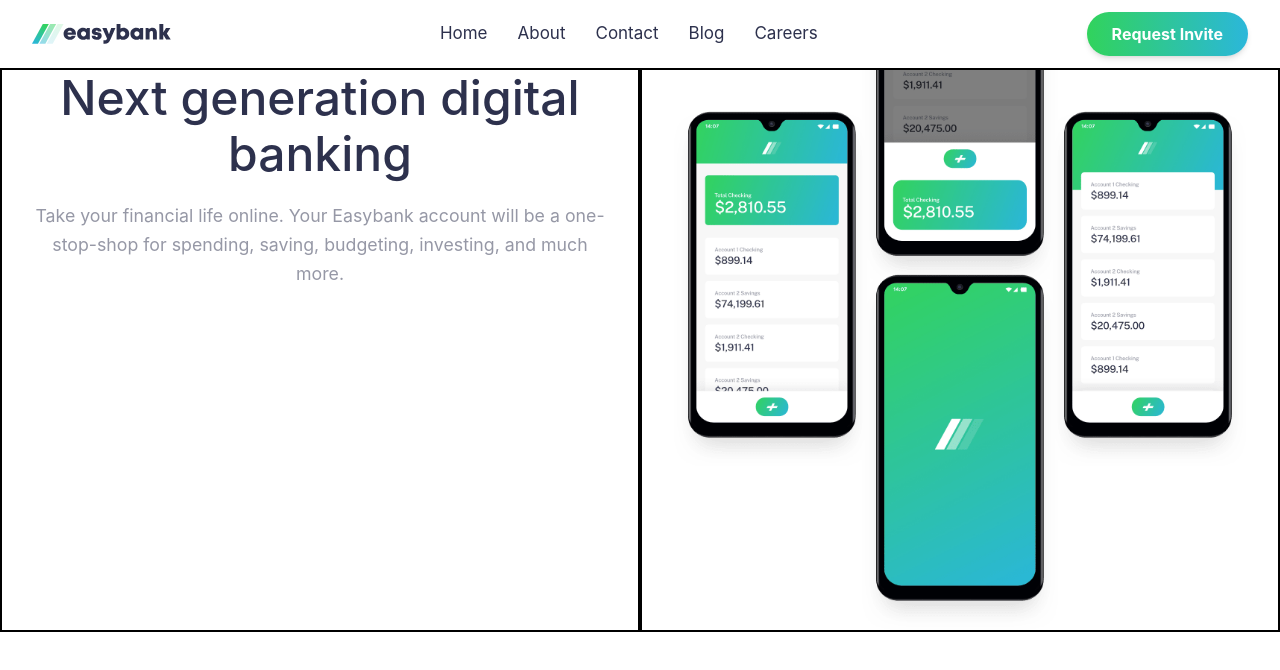
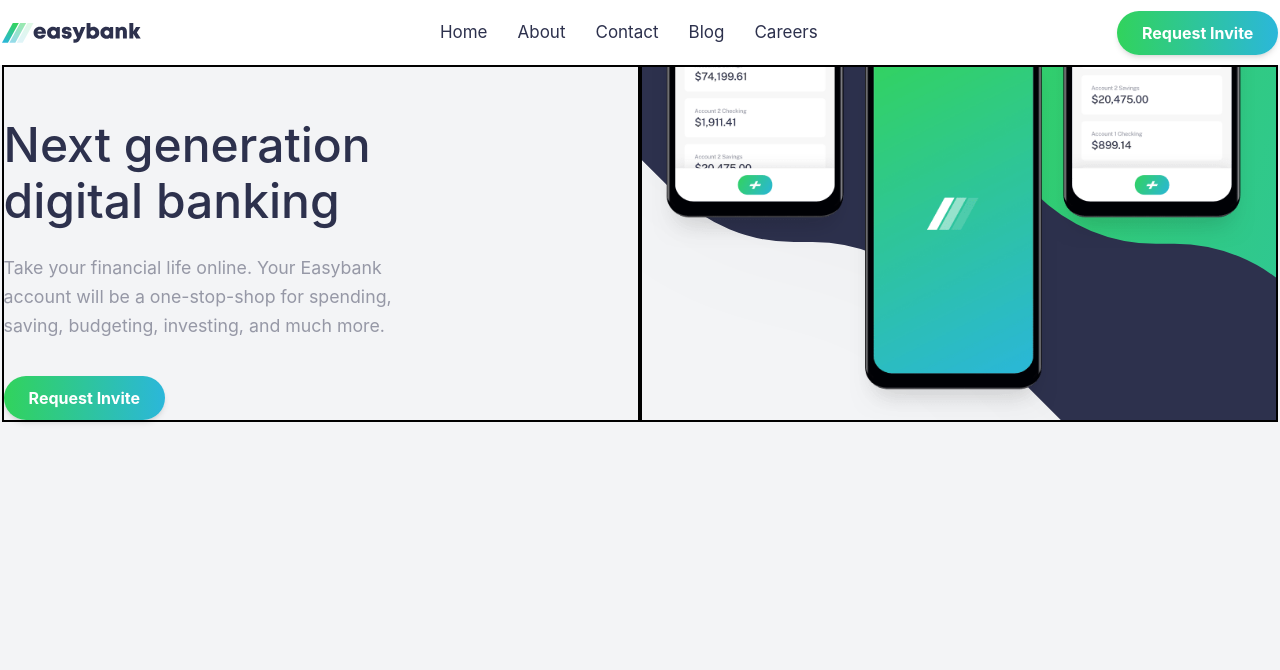
Before and after one commit to Teewaii/easybank-landing-page, a React (Create React App) app: page / in a window 1280 px wide. Shown: the top 670 px of the page. Built offline with nearby package versions, Linux system fonts and the light colour scheme.

Commit message:
last office commit

```diff
--- a/src/components/hero/Hero.jsx
+++ b/src/components/hero/Hero.jsx
@@ -1,20 +1,83 @@
 import React from 'react';
-import heroimg from '../../img/image-mockups.png'
+import heroimg from '../../img/image-mockups.png';
+import mobileBkg from '../../img/bg-intro-mobile.svg';
+import deskBkg from '../../img/bg-intro-desktop.svg';
 
 export default function Hero() {
     return (
-        <div
-            className='flex flex-col-reverse
-        md:flex-row
-        '>
-            <div className="container desc flex-1 border-2 text-left text-center">
-                <h1 className='mb-[20px]'>Next generation digital banking</h1>
-                <p className='body'>Take your financial life online. Your Easybank account will be a one-stop-shop
-                    for spending, saving, budgeting, investing, and much more.</p>
-            </div>
-            <div className="hero-img flex container flex-col items-center flex-1 border-2 overflow-hidden">
-                <img className='mt-[-140px] ' src={heroimg} alt="" /></div>
+        <div className="wrapper  bg-VeryLightGray max-h-[93.7vh] pb-[88px]
+          md:h-[653px]
+          ">
+      <div className="container hero
+    md:flex
+      ">
 
+
+
+        <div className="hero-img bg-mobile-hero-pattern relative
+        bg-cover bg-center bg-no-repeat min-h-[350px] w-[100%] border-2
+        before:bg-phone before:bg-no-repeat before:bg-cover before:bg-bottom
+        before:w-[95%] before:h-[100%]  before:absolute before:top-0
+        before:left-[10px] before:right-[10px]
+
+        md:order-2
+
+
+
+        ">
         </div>
+
+        <div className=" desc container pt-[50px] border-2 text-center
+            md:flex md:flex-col md:text-left md:justify-center
+            md:order-1 md:pl-0
+
+             ">
+                 <h1 className=' text-[3rem] mb-[25px]
+                 md:max-w-[395px]
+
+                 '>Next generation digital banking</h1>
+                 <p className='body
+
+                 md:max-w-[436px]
+                 '>Take your financial life online. Your Easybank account will be a one-stop-shop
+                     for spending, saving, budgeting, investing, and much more.</p>
+                     <div className="inviteBtn mt-[36px] ">
+                     <button className='btn
+
+                     '>Request Invite</button>
+                     </div>
+        </div>
+      </div>
+      </div>
     )
 }
+
+
+  // <div
+        // // style={{ background: `url(${bkg})`,
+        // // backgroundSize: 'contain',
+        // // backgroundRepeat: 'no-repeat',
+        // // backgroundPosition: 'top',}}
+        //     className="flex flex-col-reverse
+        // md:flex-row "
+        // >
+        //     <div className="  desc flex-1 border-2 text-left text-center
+        //     md:flex md:flex-col md:text-left md:justify-center
+        //     ">
+        //         <h1 className='px-[12rem] mb-[20px] text-[3rem]'>Next generation digital banking</h1>
+        //         <p className='px-[12rem] body'>Take your financial life online. Your Easybank account will be a one-stop-shop
+        //             for spending, saving, budgeting, investing, and much more.</p>
+        //             <div className="inviteBtn mt-[50px]">
+        //             <button className='px-[12rem]btn'>Request Invite</button>
+        //             </div>
+        //     </div>
+        //     <div className="cont overflow-hidden flex-1 relative">
+        //     <div className="w-full max-h-[600px] flex-1   ">
+        //         <img className='object-fit w-full md:hidden' src={mobileBkg} alt="" />
+        //         <img className='object-fit w-[600px] h-full mr-[-160px] hidden md:block' src={deskBkg} alt="" />
+        //        </div>
+        //         <img className='phones  absolute top-[-130px] ' src={heroimg} alt="" />
+        //         {/* <img className='mt-[-140px] ' src={heroimg} alt="" /> */}
+        //         </div>
+
+        // </div>
--- a/src/components/nav/Nav.jsx
+++ b/src/components/nav/Nav.jsx
@@ -10,7 +10,7 @@
         setToggle(prev => !prev)
     }
     return (
-        <nav className='sticky bg-[white]'>
+        <nav className='flex  items-center bg-White h-[65px] bg-white relative z-[90]'>
             <div className='maniNav container flex justify-between items-center  py-6 md:py-3'>
                 <div className="logo">
                     <img src={logo} alt="logo" />
--- a/src/index.css
+++ b/src/index.css
@@ -30,7 +30,7 @@
   }
 
   h1 {
-    @apply text-[#2d314d] font-[500] text-[3rem] leading-[3.5rem]
+    @apply text-[#2d314d] font-[500] text-[2.5rem] leading-[3.5rem]
   }
 
   .body {
--- a/tailwind.config.js
+++ b/tailwind.config.js
@@ -20,14 +20,21 @@
     },
     container: {
       padding: {
-        DEFAULT: '1rem',
+        DEFAULT: '1.5rem',
         lg: '2rem',
+        xl: '0.1rem',
 
 
       },
       center: true,
     },
-    extend: {},
+    extend: {
+      backgroundImage: {
+        'mobile-hero-pattern': "url('/src/img/bg-intro-mobile.svg')",
+        'desktop-hero-pattern': "url('/src/img/bg-intro-desktop.svg')",
+        'phone': "url('/src/img/image-mockups.png')",
+      }
+    },
   },
   plugins: [],
 }
```
Also changed, not shown: public/bg-intro-desktop.svg (added).
